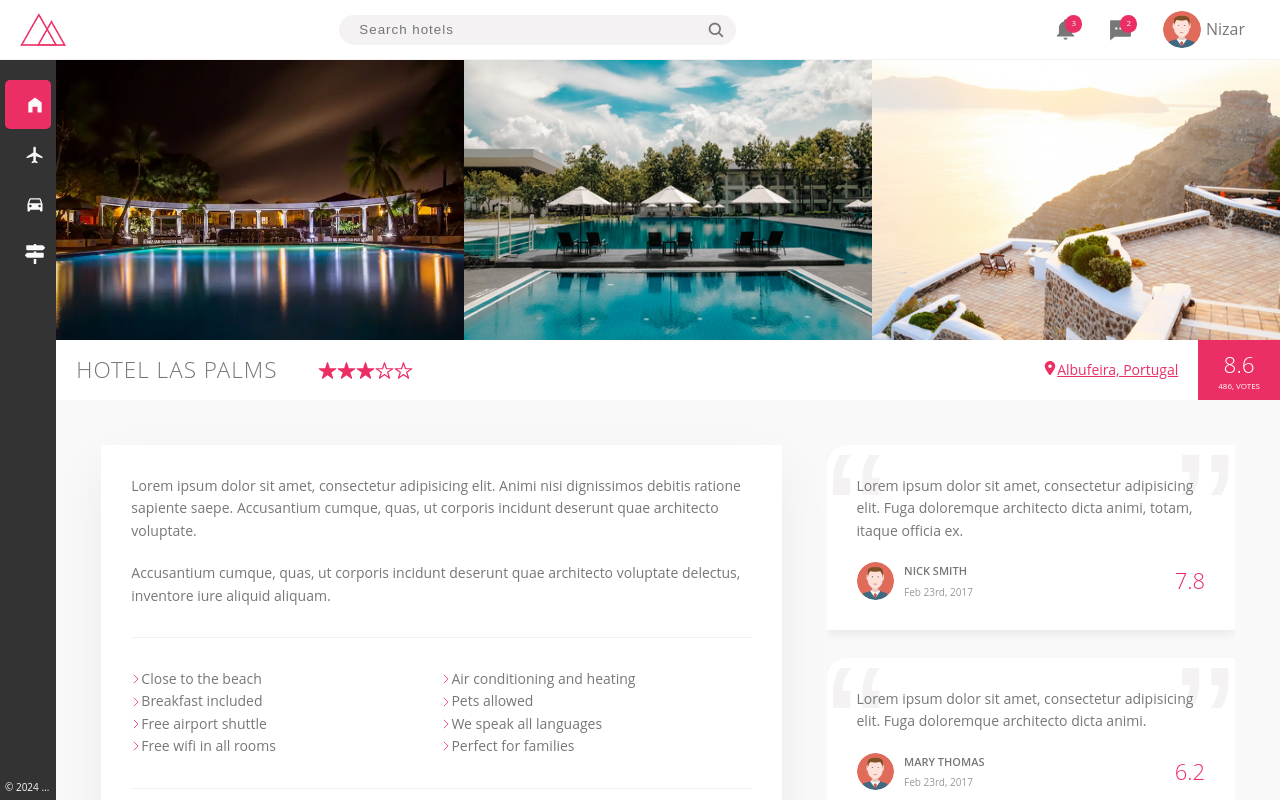
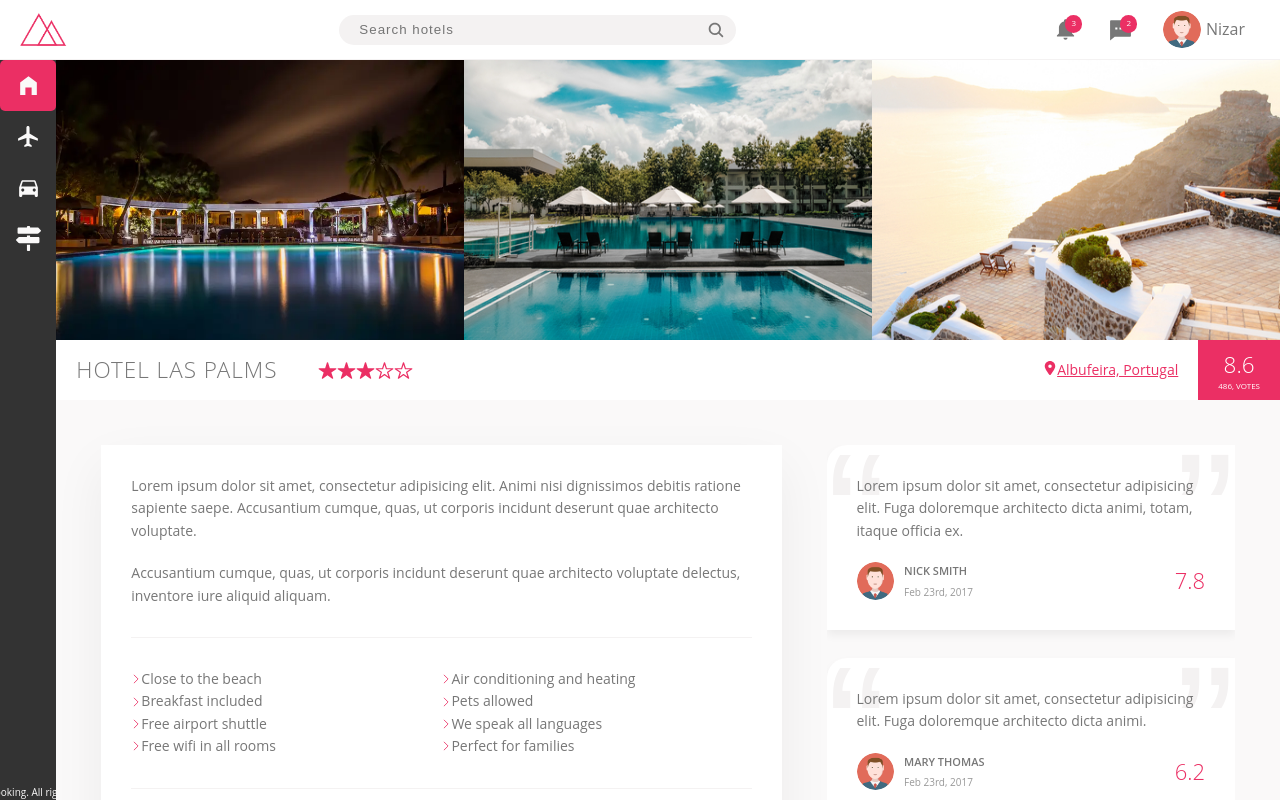
Before and after one commit to NizarFkih/Booking_Front_Side, a React (Vite) app: page /hotel in a window 1280 px wide. Built offline with nearby package versions, Linux system fonts and the light colour scheme.

Commit message:
Style: Fix sideBar content style

```diff
--- a/src/components/SideBar/SideBar.component.jsx
+++ b/src/components/SideBar/SideBar.component.jsx
@@ -8,27 +8,27 @@ const SideBar = () => {
     <nav className={styles.sideNav}>
       <ul className={styles.sideNav__list}>
         <li className={styles.sideNav__listItem}>
-          <NavLink to="/hotel" className={styles.sideNav__link}>
-            <MdHomeFilled className={styles.sideNav__icon} />
-            <span className={styles.sideNav__text}>HOTEL</span>
+          <NavLink to="/hotel" className={styles.link}>
+            <MdHomeFilled className={styles.link__icon} />
+            <span className={styles.link__text}>hotel</span>
           </NavLink>
         </li>
         <li className={styles.sideNav__listItem}>
-          <NavLink to="/flight" className={styles.sideNav__link}>
-            <MdFlight className={styles.sideNav__icon} />
-            <span className={styles.sideNav__text}>FLIGHT</span>
+          <NavLink to="/flight" className={styles.link}>
+            <MdFlight className={styles.link__icon} />
+            <span className={styles.link__text}>flight</span>
           </NavLink>
         </li>
         <li className={styles.sideNav__listItem}>
-          <NavLink to="/car" className={styles.sideNav__link}>
-            <MdDirectionsCar className={styles.sideNav__icon} />
-            <span className={styles.sideNav__text}> CAR RENTAL</span>
+          <NavLink to="/car" className={styles.link}>
+            <MdDirectionsCar className={styles.link__icon} />
+            <span className={styles.link__text}>car rental</span>
           </NavLink>
         </li>
         <li className={styles.sideNav__listItem}>
-          <NavLink to="/tours" className={styles.sideNav__link}>
-            <FaMapSigns className={styles.sideNav__icon} />
-            <span className={styles.sideNav__text}>TOURS</span>
+          <NavLink to="/tours" className={styles.link}>
+            <FaMapSigns className={styles.link__icon} />
+            <span className={styles.link__text}>tours</span>
           </NavLink>
         </li>
       </ul>
--- a/src/components/SideBar/SideBar.module.scss
+++ b/src/components/SideBar/SideBar.module.scss
@@ -1,4 +1,5 @@
 @import "./../../styles/base/color.scss";
+
 .sideNav {
   flex: 0 0 4.4%;
   overflow-x: hidden;
@@ -7,25 +8,70 @@
   display: flex;
   flex-direction: column;
   justify-content: space-between;
-  padding: 2rem 0.5rem 0.5rem 0.5rem;
-  transition: 0.5s;
+  align-items: center;
+  transition: 0.2s;
+
   &:hover {
-    flex:0 0 18%;
+    flex: 0 0 18%;
+    transition: 0.5s;
   }
-  &__link {
-    overflow-x: hidden;
+
+  &:hover .link {
+    justify-content: start;
+  }
+
+  &:hover .link .link__text {
+    display: block;
+    margin-left: 2rem;
+  }
+
+  &__list {
+    width: 100%;
+    display: flex;
+    flex-direction: column;
+    align-items: center;
+    padding: 0;
+    margin: 0;
+  }
+
+  &__listItem {
+    width: 100%;
+  }
+
+  & .link {
+    display: flex;
+    align-items: center;
+    justify-content: center;
+    padding: 1.3rem 1.5rem;
     white-space: nowrap;
     width: 100%;
-    font-size: 1.4rem;
     color: inherit;
-    display: block;
-    padding: 1.3rem 2rem;
     position: relative;
     z-index: 2;
     border-radius: 0.5rem;
+
     &:global(.active) {
       background-color: $color-primary;
     }
+
+    &__icon {
+      font-size: 2.5rem;
+      min-width: 2.5rem;
+      vertical-align: middle;
+    }
+
+    &__text {
+      text-transform: capitalize;
+      display: none;
+      height: 100%;
+      font-size: 1.9rem;
+      font-weight: 300;
+      line-height: 1;
+      position: relative;
+      top: 0.19rem;
+
+    }
+
     &::before {
       content: "";
       position: absolute;
@@ -40,19 +86,16 @@
       transition: transform 0.2s, width 0.4s cubic-bezier(1, 0, 0, 1) 0.2s,
         background-color 0.1s, -webkit-transform 0.2s;
     }
+
+    &:focus-visible {
+      color: $color-primary;
+    }
+
     &:hover::before {
       right: 0%;
       transform: scaleY(1);
       width: 100%;
     }
-  }
-  &__icon {
-    font-size: 2rem;
-    margin-right: 2rem;
-    vertical-align: middle;
-  }
-  &__text {
-    vertical-align: middle;
   }
 
   &__copyright span {
```
